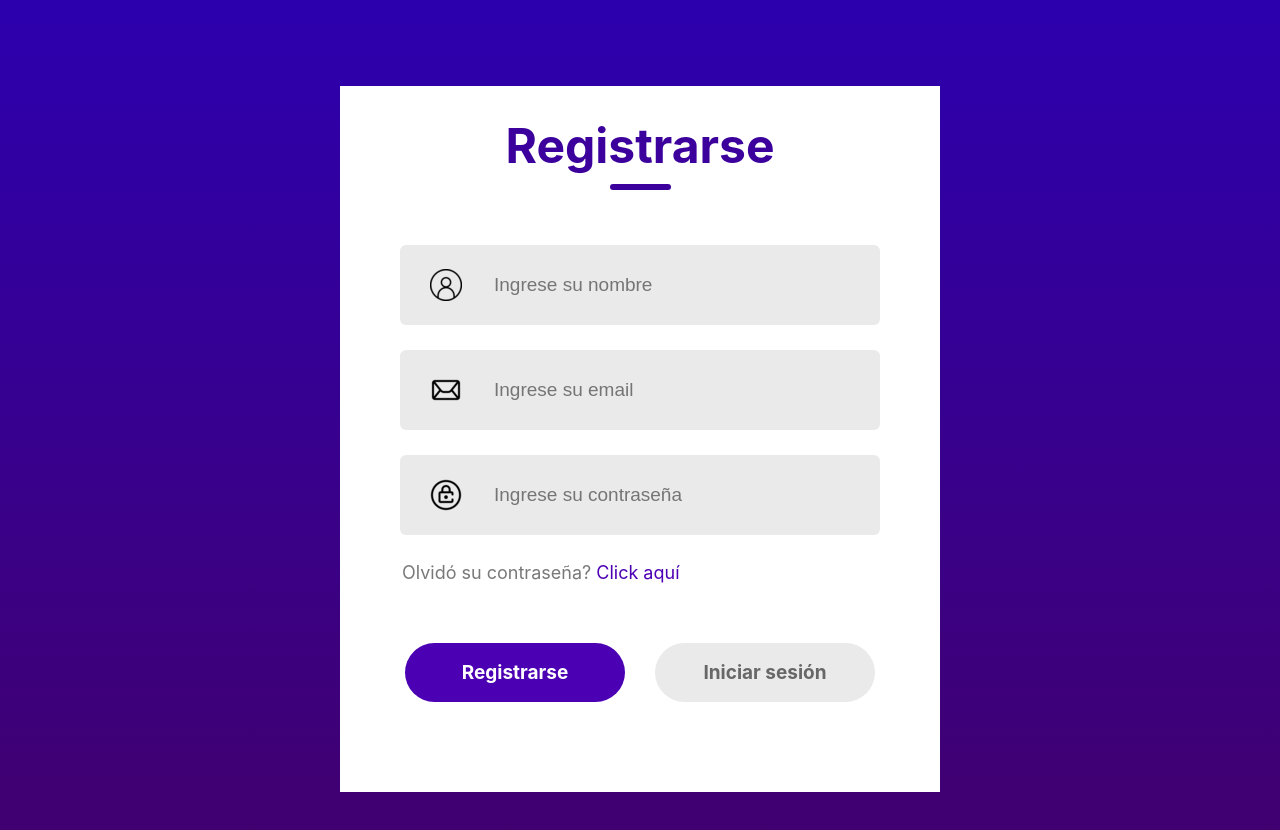
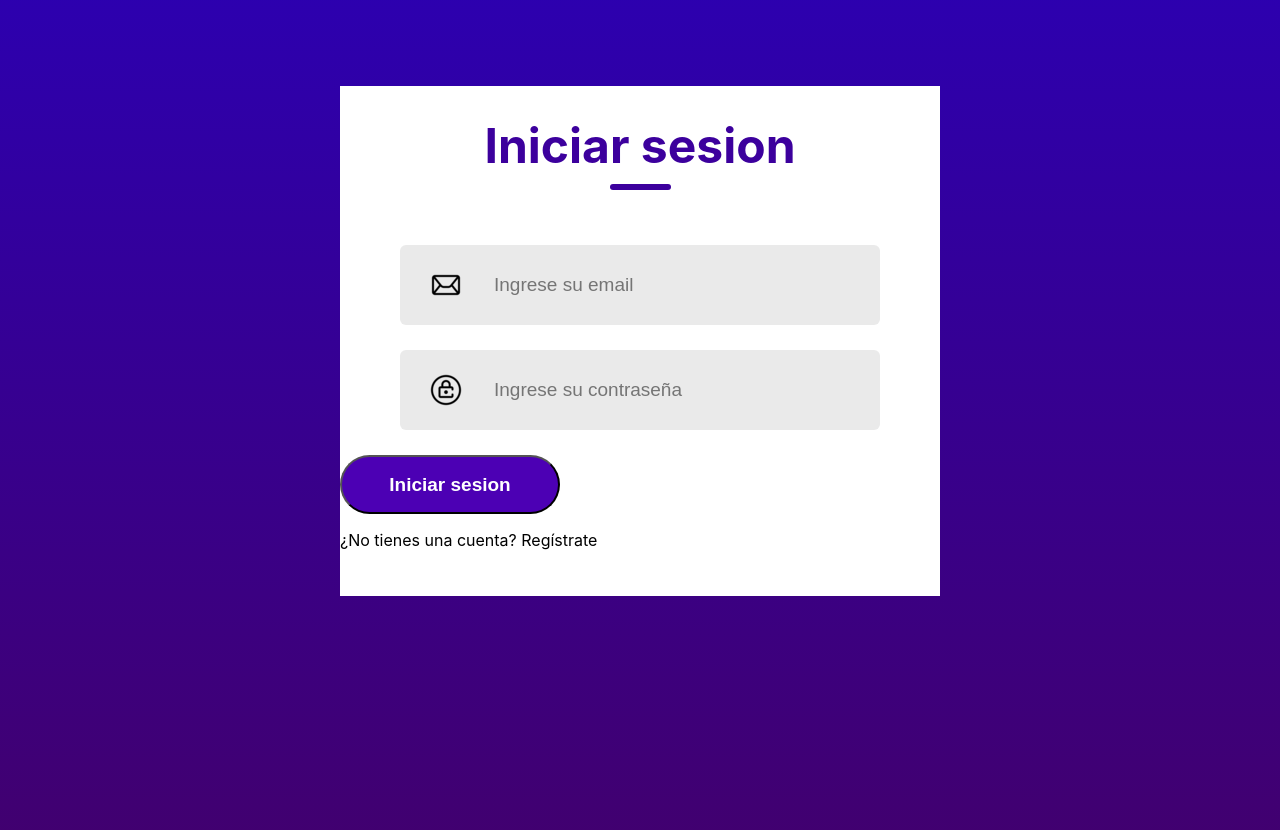
Before and after one commit to ElysiuM1617/proyectoReact, a React (Create React App) app: page / in a window 1280 px wide. Shown: the part 114-944 px from the top of the page. Built offline with nearby package versions, Linux system fonts and the light colour scheme.

Commit message:
refactor(login): reescritura del componente con manejo de estado y validación

```diff
--- a/src/Components/Login-Signup/LoginSignup.jsx
+++ b/src/Components/Login-Signup/LoginSignup.jsx
@@ -1,44 +1,104 @@
-import React, { useState }  from 'react'
-import './LoginSignup.css'
+import React, { useState } from 'react';
+import './LoginSignup.css';
 
-import user_icon from '../Assets/person.png'
-import email_icon from '../Assets/email.png'
-import password_icon from '../Assets/password.png'
+import user_icon from '../Assets/person.png';
+import email_icon from '../Assets/email.png';
+import password_icon from '../Assets/password.png';
 
 export const LoginSignup = () => {
+  const [action, setAction] = useState('Iniciar sesion');
+  const [name, setName] = useState('');
+  const [email, setEmail] = useState('');
+  const [password, setPassword] = useState('');
+  const [error, setError] = useState('');
+  const [message, setMessage] = useState('');
 
-    const [action, setAction]= useState('Registrarse');
+  const handleSubmit = (e) => {
+    e.preventDefault();
+    setError('');
+    setMessage('');
+
+    if (!email || !password || (action === 'Registrarse' && !name)) {
+      setError('Por favor, complete todos los campos.');
+      return;
+    }
+
+    if (!email.includes('@')) {
+      setError('Ingrese un email válido.');
+      return;
+    }
+
+    if (password.length < 6) {
+      setError('La contraseña debe tener al menos 6 caracteres.');
+      return;
+    }
+
+    if (action === 'Registrarse') {
+      setMessage(`Usuario registrado: ${name} (${email})`);
+    } else {
+      setMessage(`Bienvenido de nuevo, ${email}`);
+    }
+  };
 
   return (
-        <div>
     <div className="container">
       <div className="header">
         <div className="text">{action}</div>
         <div className="underline"></div>
       </div>
-                <div className="inputs">
-                    {action==="Iniciar sesion"?<div></div>:
+
+      <form onSubmit={handleSubmit} className="inputs">
+        {action === 'Registrarse' && (
           <div className="input">
-                        <img src={user_icon} alt="" />
-                        <input type="text" placeholder='Ingrese su nombre'/>
-                    </div>}
+            <img src={user_icon} alt="user icon" />
+            <input
+              type="text"
+              placeholder="Ingrese su nombre"
+              value={name}
+              onChange={(e) => setName(e.target.value)}
+            />
+          </div>
+        )}
 
         <div className="input">
-                        <img src={email_icon} alt="" />
-                        <input type="email"placeholder='Ingrese su email'/>
+          <img src={email_icon} alt="email icon" />
+          <input
+            type="email"
+            placeholder="Ingrese su email"
+            value={email}
+            onChange={(e) => setEmail(e.target.value)}
+          />
         </div>
+
         <div className="input">
-                        <img src={password_icon} alt="" />
-                        <input type="password" placeholder='Ingrese su contraseña'/>
+          <img src={password_icon} alt="password icon" />
+          <input
+            type="password"
+            placeholder="Ingrese su contraseña"
+            value={password}
+            onChange={(e) => setPassword(e.target.value)}
+          />
+        </div>
+
+        {error && <div className="error-message">{error}</div>}
+        {message && <div className="success-message">{message}</div>}
+
+        <button className="submit">{action}</button>
+      </form>
+
+      <div className="toggle-action">
+        {action === 'Iniciar sesion' ? (
+          <p>
+            ¿No tienes una cuenta?{' '}
+            <span onClick={() => setAction('Registrarse')}>Regístrate</span>
+          </p>
+        ) : (
+          <p>
+            ¿Ya tienes una cuenta?{' '}
+            <span onClick={() => setAction('Iniciar sesion')}>Inicia sesión</span>
+          </p>
+        )}
       </div>
     </div>
-                {action==="Iniciar sesion"?<div></div>:
-                <div className="forgot-password">Olvidó su contraseña? <span>Click aquí</span></div>}
-                <div className="submit-container">
-                    <div className={action==="Iniciar sesion"?"submit gray":"submit"}onClick={()=>{setAction("Registrarse")}}>Registrarse</div>
-                    <div className={action==="Registrarse"?"submit gray":"submit"}onClick={()=>{setAction("Iniciar sesion")}}>Iniciar sesión</div>
-                </div>
-            </div>
-        </div>
-    )
-}
+  );
+};
```
Lines whose indentation alone changed are shown as unchanged.
